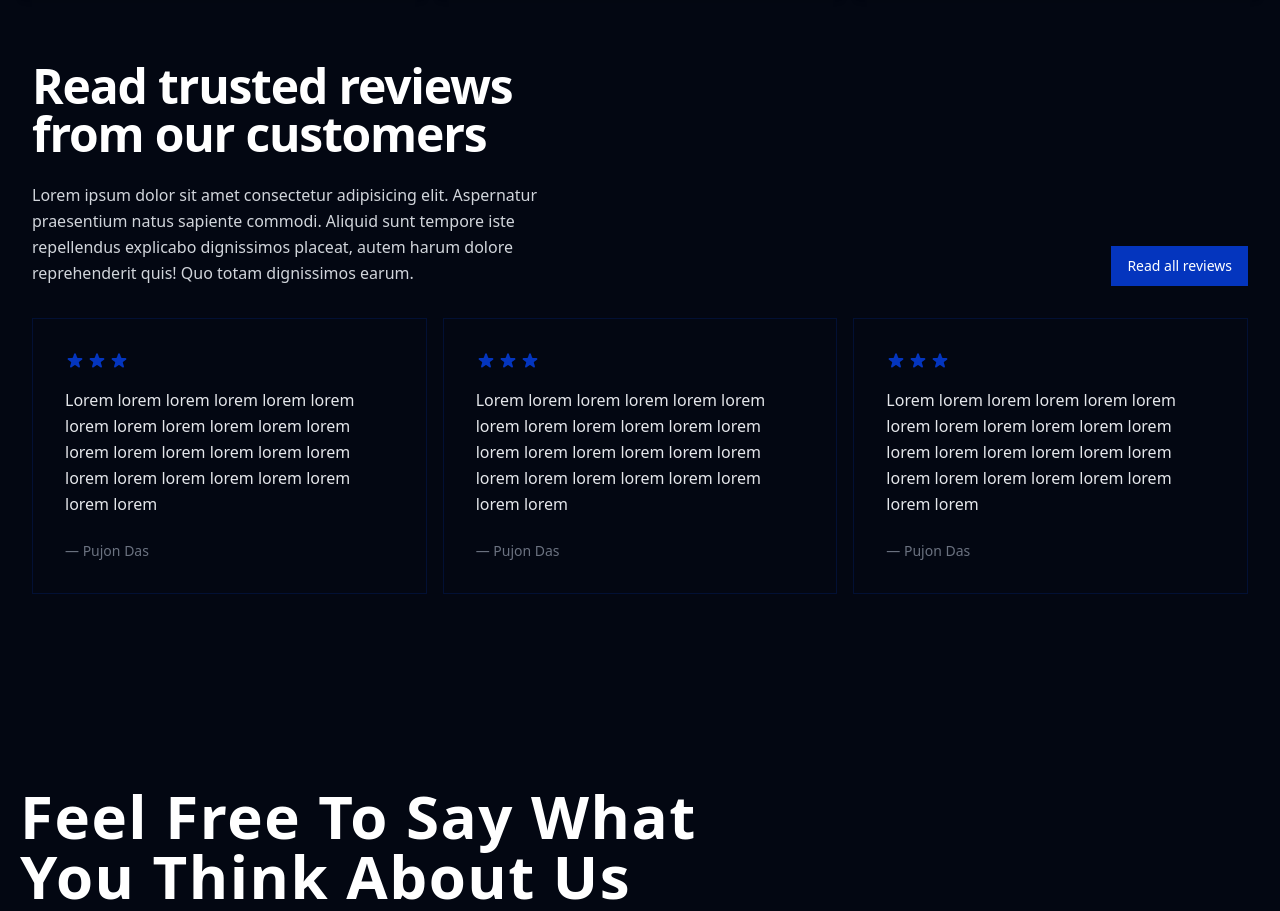
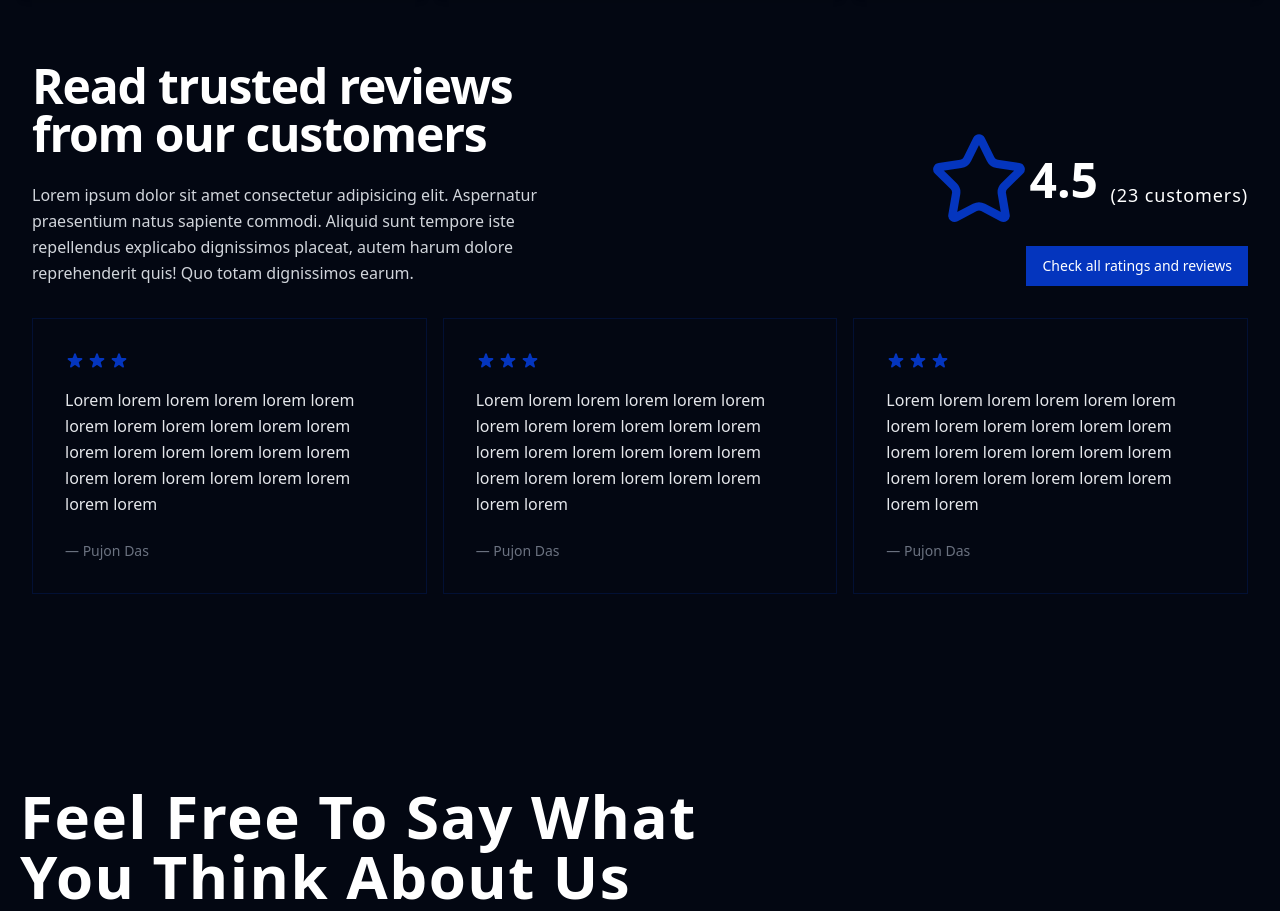
Before and after one commit to the-pujon/car-service-frontend, a React (Vite) app: page / in a window 1280 px wide. Shown: the part 3340-4251 px from the top of the page. Built offline with nearby package versions, Linux system fonts and the light colour scheme.

Commit message:
overall rating added in testimonial section

```diff
--- a/src/components/home/Testimonials.tsx
+++ b/src/components/home/Testimonials.tsx
@@ -2,6 +2,7 @@ import React from 'react'
 import TestimonialCard from '../ui/TestimonialCard'
 import { Button } from '../ui/button'
 import { Link } from 'react-router-dom'
+import { Star } from 'lucide-react'
 
 const Testimonials = () => {
     return (
@@ -27,16 +28,18 @@ const Testimonials = () => {
                             </p>
                         </div>
 
-                        <Button
-                            //variant='link'
-                            asChild
-                            //className="mt-6 inline-flex shrink-0 items-center gap-2 rounded-full border border-rose-600 px-5 py-3 text-rose-600 transition hover:bg-rose-600 hover:text-white md:mt-0"
+                        <div className='flex flex-col items-end'>
+                            <div className='flex items-center py-4'>
+                                <Star className='text-foreground' size={100} /> <p className='text-5xl font-bold'>4.5 <sub className='font-normal text-lg tracking-wider'>(23 customers)</sub> </p>
+                            </div>
 
-                            className='bg-foreground hover:bg-gray-200 hover:text-black text-white font-bold'
-                        >
-                            <Link to='#' className="font-medium"> Read all reviews </Link>
-
-                        </Button>
+                            <Button
+                                asChild
+                                className='bg-foreground hover:bg-gray-200 hover:text-black text-white font-bold'
+                            >
+                                <Link to='#' className="font-medium"> Check all ratings and reviews </Link>
+                            </Button>
+                        </div>
                     </div>
 
                     <div className="mt-8 grid grid-cols-1 gap-4 md:grid-cols-3">
```
